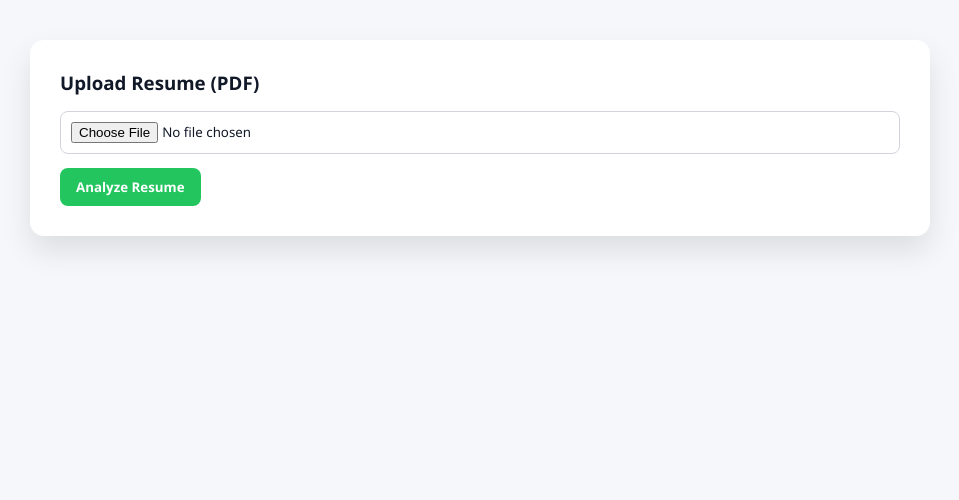
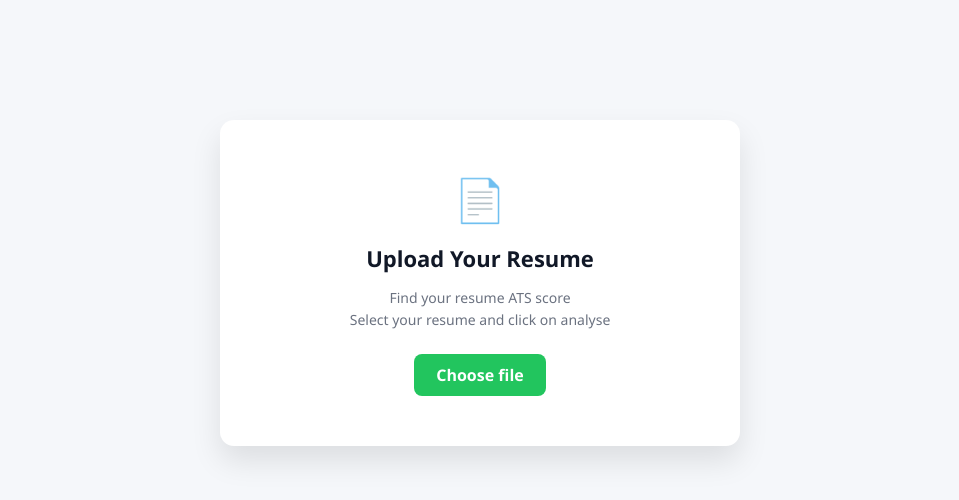
Before and after one commit to AkshayraviC09YC47/AI-Resume-Analyzer, a Flask app: template templates/dashboard.html in a window 1280 px wide. Shown: the part 60-560 px from the top of the page, without its empty margins (160-1119 px from the left). Run offline with Flask 3, Linux system fonts and the light colour scheme; the template is opened without the code that fills it: most values are stand-ins (such as "Sample title", 1, 10 or a date in 2020).

Commit message:
Added New Features and Fresh UI

```diff
--- a/static/dashboard.css
+++ b/static/dashboard.css
@@ -101,3 +101,126 @@ pre {
     line-height: 1.6;
     overflow-y: auto;
 }
+
+.status {
+    margin-top: 16px;
+    display: flex;
+    align-items: center;
+    gap: 10px;
+    color: #16a34a;
+    font-weight: 600;
+    font-size: 14px;
+}
+
+.spinner {
+    width: 14px;
+    height: 14px;
+    border: 3px solid #bbf7d0;
+    border-top: 3px solid #16a34a;
+    border-radius: 50%;
+    animation: spin 0.9s linear infinite;
+}
+
+@keyframes spin {
+    to {
+        transform: rotate(360deg);
+    }
+}
+
+button:disabled {
+    opacity: 0.6;
+    cursor: not-allowed;
+}
+
+.file-upload {
+    display: flex;
+    align-items: center;
+    gap: 12px;
+    margin-bottom: 14px;
+}
+
+.file-btn {
+    background: #22c55e;
+    color: #ffffff;
+    padding: 8px 16px;
+    border-radius: 8px;
+    font-size: 14px;
+    font-weight: 600;
+    cursor: pointer;
+    white-space: nowrap;
+}
+
+.file-btn:hover {
+    background: #16a34a;
+}
+
+.file-name {
+    font-size: 14px;
+    color: #374151;
+    max-width: 500px;
+    overflow: hidden;
+    text-overflow: ellipsis;
+    white-space: nowrap;
+}
+
+.empty-state {
+    max-width: 520px;
+    margin: 80px auto;
+    background: #ffffff;
+    border-radius: 14px;
+    padding: 50px 40px;
+    text-align: center;
+    box-shadow: 0 15px 30px rgba(0,0,0,0.1);
+}
+
+.empty-icon {
+    font-size: 42px;
+    margin-bottom: 16px;
+}
+
+.empty-state h3 {
+    margin: 0 0 10px;
+    font-size: 22px;
+    color: #111827;
+}
+
+.empty-state p {
+    font-size: 14px;
+    color: #6b7280;
+    line-height: 1.6;
+    margin-bottom: 22px;
+}
+
+.empty-btn {
+    display: inline-block;
+    background: #22c55e;
+    color: #ffffff;
+    padding: 10px 22px;
+    border-radius: 8px;
+    font-weight: 600;
+    cursor: pointer;
+}
+
+.file-upload {
+    display: flex;
+    align-items: center;
+    gap: 12px;
+}
+
+.file-btn {
+    background: #22c55e;
+    color: #ffffff;
+    padding: 8px 16px;
+    border-radius: 8px;
+    font-weight: 600;
+    cursor: pointer;
+}
+
+.file-name {
+    flex: 1;
+    font-size: 14px;
+    color: #374151;
+    white-space: nowrap;
+    overflow: hidden;
+    text-overflow: ellipsis;
+}
--- a/templates/dashboard.html
+++ b/templates/dashboard.html
@@ -19,31 +19,107 @@
 </nav>
 
 <div class="container">
-    <div class="card">
+
+    <!-- EMPTY STATE UPLOAD CARD -->
+    <div id="uploadEmptyState" class="empty-state">
+        <div class="empty-icon">📄</div>
+        <h3>Upload Your Resume</h3>
+        <p>
+            Find your resume ATS score<br>
+            Select your resume and click on analyse
+        </p>
+
+        <input id="resumeInput" type="file" name="resume" accept=".pdf" hidden>
+        <label for="resumeInput" class="empty-btn">Choose file</label>
+    </div>
+
+    <!-- MAIN CARD (HIDDEN INITIALLY) -->
+    <div id="uploadCard" class="card" style="display:none;">
         <h3>Upload Resume (PDF)</h3>
 
         <form id="uploadForm" enctype="multipart/form-data">
-            <input type="file" name="resume" accept=".pdf" required>
-            <button type="submit">Analyze Resume</button>
+            <input id="resumeInput2" type="file" name="resume" accept=".pdf" hidden>
+
+            <div class="file-upload">
+                <label for="resumeInput2" class="file-btn">Choose PDF</label>
+                <span id="fileName" class="file-name"></span>
+                <button id="analyzeBtn" type="submit">Analyze Resume</button>
+            </div>
         </form>
+
+        <div id="status" class="status" style="display:none;">
+            <span class="spinner"></span>
+            <span id="statusText">Analyzing resume</span>
+        </div>
 
         <div id="outputWrapper" style="display:none;">
             <hr>
             <div id="output" class="output-box"></div>
         </div>
     </div>
+
 </div>
 
 <script>
+const emptyState = document.getElementById("uploadEmptyState");
+const uploadCard = document.getElementById("uploadCard");
+
+const resumeInput = document.getElementById("resumeInput");
+const resumeInput2 = document.getElementById("resumeInput2");
+
+const fileName = document.getElementById("fileName");
 const form = document.getElementById("uploadForm");
+const analyzeBtn = document.getElementById("analyzeBtn");
+
 const output = document.getElementById("output");
 const outputWrapper = document.getElementById("outputWrapper");
+const status = document.getElementById("status");
+const statusText = document.getElementById("statusText");
+
+let dotsTimer;
+let hasStartedStreaming = false;
+
+/* When file chosen from empty state */
+resumeInput.addEventListener("change", () => {
+    if (resumeInput.files.length) {
+        resumeInput2.files = resumeInput.files;
+        fileName.textContent = resumeInput.files[0].name;
+        emptyState.style.display = "none";
+        uploadCard.style.display = "block";
+    }
+});
+
+/* When file chosen from main card */
+resumeInput2.addEventListener("change", () => {
+    fileName.textContent = resumeInput2.files.length
+        ? resumeInput2.files[0].name
+        : "";
+});
+
+function startAnalyzing() {
+    status.style.display = "flex";
+    analyzeBtn.disabled = true;
+
+    let dots = 0;
+    dotsTimer = setInterval(() => {
+        dots = (dots + 1) % 4;
+        statusText.textContent = "Analyzing resume" + ".".repeat(dots);
+    }, 500);
+}
+
+function stopAnalyzing() {
+    clearInterval(dotsTimer);
+    status.style.display = "none";
+    analyzeBtn.disabled = false;
+}
 
 form.addEventListener("submit", async function (e) {
     e.preventDefault();
 
     output.textContent = "";
-    outputWrapper.style.display = "block";
+    outputWrapper.style.display = "none";
+    hasStartedStreaming = false;
+    startAnalyzing();
 
     const formData = new FormData(form);
 
@@ -58,9 +134,19 @@ form.addEventListener("submit", async function (e) {
     while (true) {
         const { value, done } = await reader.read();
         if (done) break;
-        output.textContent += decoder.decode(value);
+
+        const chunk = decoder.decode(value);
+
+        if (!hasStartedStreaming && chunk.trim().length > 0) {
+            outputWrapper.style.display = "block";
+            hasStartedStreaming = true;
+        }
+
+        output.textContent += chunk;
         output.scrollTop = output.scrollHeight;
     }
+
+    stopAnalyzing();
 });
 </script>
 
```
